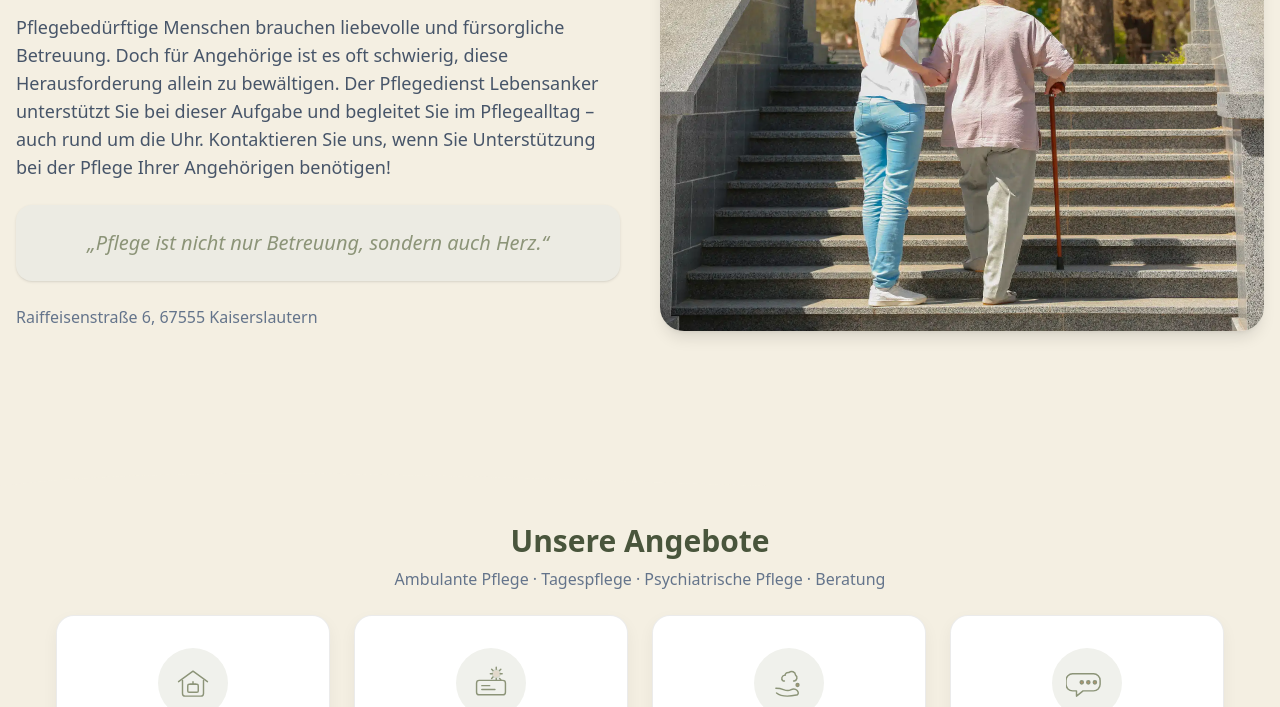
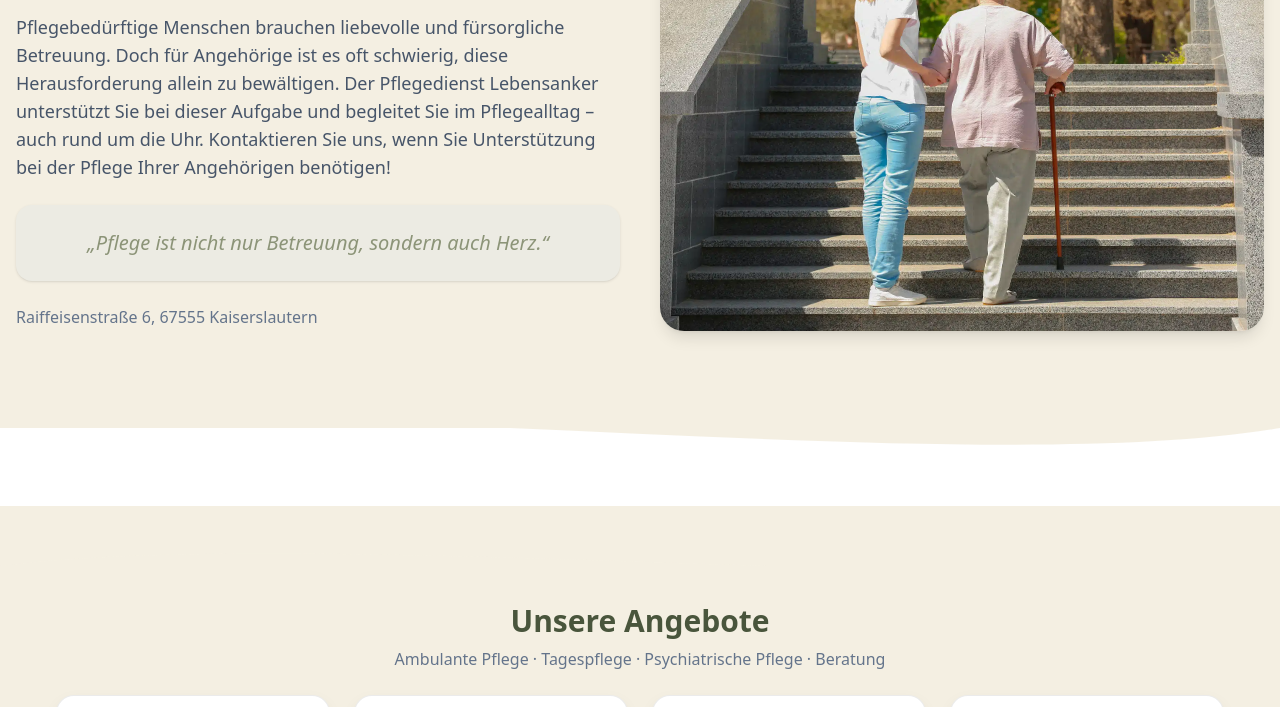
Before and after one commit to serdjuktanya/lebensanker-kaiserslautern.de, a plain HTML site: page index.html in a window 1280 px wide. Shown: the part 781-1488 px from the top of the page. Drawn offline with nearby package versions, Linux system fonts and the light colour scheme.

Commit message:
Übergang / Trennwelle zwischen Über uns und Angebote

```diff
--- a/index.html
+++ b/index.html
@@ -182,6 +182,20 @@
       <svg class="relative block w-full h-10 text-[var(--body)]" xmlns="http://www.w3.org/2000/svg" preserveAspectRatio="none" viewBox="0 0 1440 120" fill="currentColor"><path d="M0,0V120H1440V0C1106,77,348,-53,0,0Z"></path></svg>
     </div>
   </section>
+
+  <!-- Übergang / Trennwelle zwischen Über uns und Angebote -->
+
+<section class="section-wave relative" aria-hidden="true">
+  <div class="wave wave-bottom pointer-events-none">
+    <svg xmlns="http://www.w3.org/2000/svg"
+         viewBox="0 0 1440 120"
+         preserveAspectRatio="none"
+         class="text-white"
+         fill="currentColor">
+      <path d="M0,0V120H1440V0C1106,77,348,-53,0,0Z"/>
+    </svg>
+  </div>
+</section>
 
   <!-- Angebote -->
 
--- a/styles.css
+++ b/styles.css
@@ -975,3 +975,20 @@
   min-height: 40px;
   line-height: 1;
 }
+
+.section-wave {
+  height: 80px;
+  background: var(--body);
+  position: relative;
+  overflow: hidden;
+  line-height: 0;
+}
+
+.section-wave svg {
+  display: block;
+  width: 100%;
+  height: 80px;
+}
+.dark .section-wave {
+  background: var(--body);
+}
```
